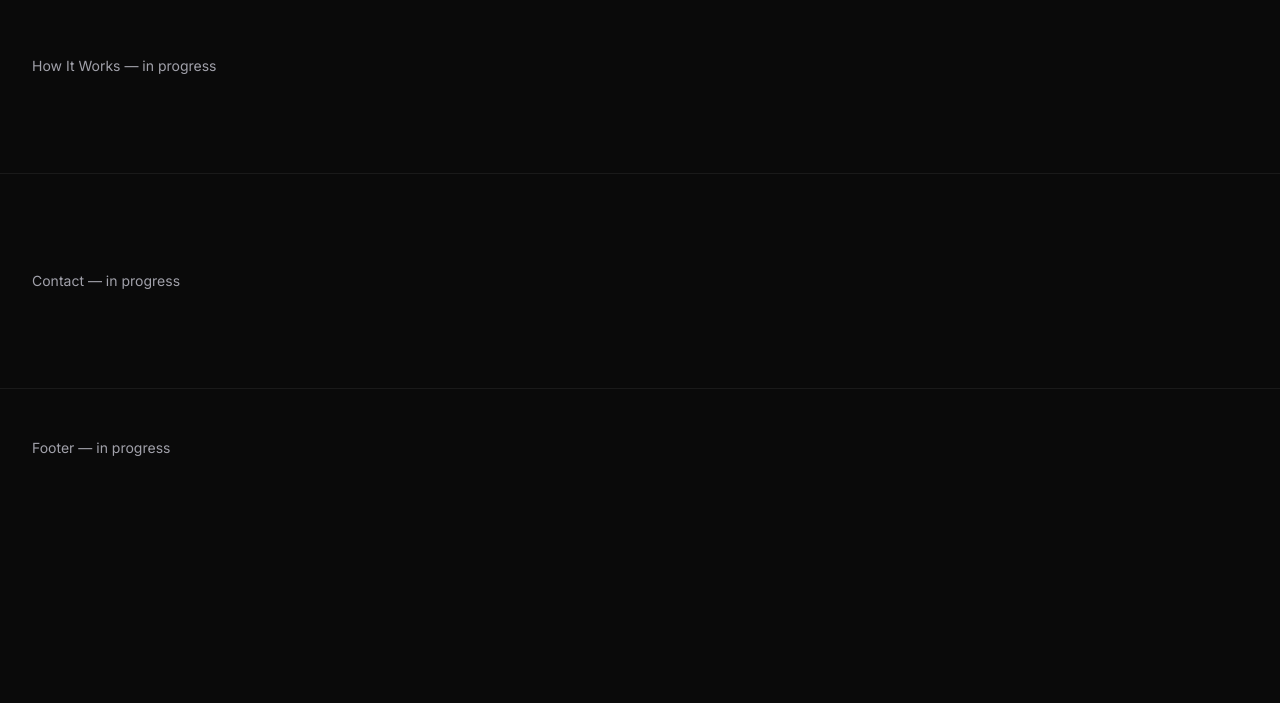
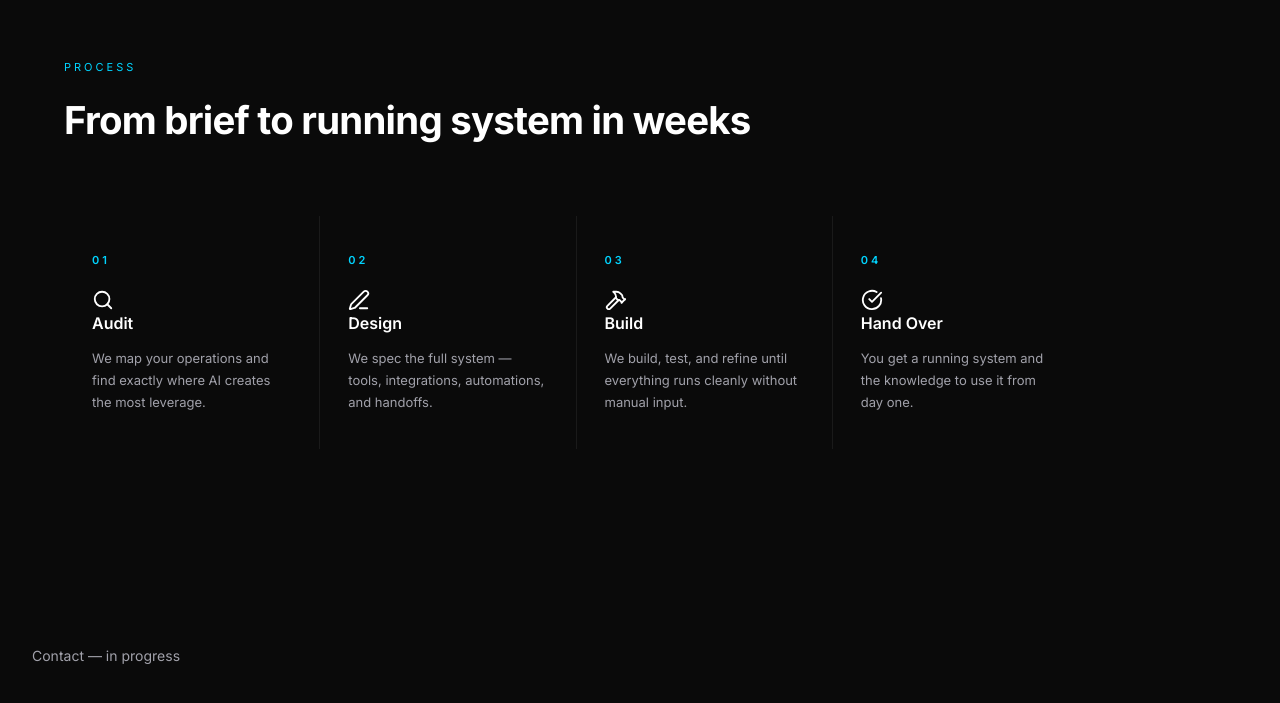
Before and after one commit to zeffmubashir/noctiluca-ai, a Next.js app: page / in a window 1280 px wide. Shown: the part 2220-2923 px from the top of the page. Before the commit the page ends 2728 px from the top, so only its background shows below. Built offline with nearby package versions, Linux system fonts and the light colour scheme.

Commit message:
feat: how it works section complete

```diff
--- a/components/HowItWorks.tsx
+++ b/components/HowItWorks.tsx
@@ -1,7 +1,155 @@
+'use client'
+
+import { motion, type Variants } from 'framer-motion'
+import {
+  CheckCircle,
+  Hammer,
+  PenLine,
+  Search,
+  type LucideIcon,
+} from 'lucide-react'
+
+interface Step {
+  number: string
+  icon: LucideIcon
+  title: string
+  description: string
+}
+
+const steps: Step[] = [
+  {
+    number: '01',
+    icon: Search,
+    title: 'Audit',
+    description:
+      'We map your operations and find exactly where AI creates the most leverage.',
+  },
+  {
+    number: '02',
+    icon: PenLine,
+    title: 'Design',
+    description:
+      'We spec the full system — tools, integrations, automations, and handoffs.',
+  },
+  {
+    number: '03',
+    icon: Hammer,
+    title: 'Build',
+    description:
+      'We build, test, and refine until everything runs cleanly without manual input.',
+  },
+  {
+    number: '04',
+    icon: CheckCircle,
+    title: 'Hand Over',
+    description:
+      'You get a running system and the knowledge to use it from day one.',
+  },
+]
+
+const containerVariants: Variants = {
+  hidden: {},
+  show: {
+    transition: {
+      staggerChildren: 0.1,
+    },
+  },
+}
+
+const stepVariants: Variants = {
+  hidden: { opacity: 0, y: 16 },
+  show: {
+    opacity: 1,
+    y: 0,
+    transition: { duration: 0.45, ease: [0.22, 1, 0.36, 1] },
+  },
+}
+
 export default function HowItWorks(): React.JSX.Element {
   return (
-    <div style={{ padding: '6rem 2rem', color: '#a1a1aa', borderBottom: '1px solid #1a1a1a', fontSize: '0.875rem' }}>
-      How It Works — in progress
-    </div>
+    <section
+      id="how-it-works"
+      className="w-full bg-[#0a0a0a]"
+      style={{ padding: '100px 0' }}
+    >
+      <div
+        className="mx-auto max-w-6xl"
+        style={{
+          paddingLeft: 'clamp(24px, 5vw, 80px)',
+          paddingRight: 'clamp(24px, 5vw, 80px)',
+        }}
+      >
+        <div style={{ marginBottom: '64px' }}>
+          <p
+            className="uppercase text-[#00d4ff]"
+            style={{
+              fontSize: '11px',
+              letterSpacing: '3px',
+              marginBottom: '14px',
+            }}
+          >
+            Process
+          </p>
+          <h2
+            className="font-bold text-[#ffffff]"
+            style={{
+              fontSize: 'clamp(1.8rem, 3vw, 2.6rem)',
+              letterSpacing: '-0.02em',
+            }}
+          >
+            From brief to running system in weeks
+          </h2>
+        </div>
+
+        <motion.div
+          className="grid grid-cols-1 gap-px bg-[#1a1a1a] md:grid-cols-4"
+          variants={containerVariants}
+          initial="hidden"
+          whileInView="show"
+          viewport={{ once: true, amount: 0.1 }}
+        >
+          {steps.map((step) => {
+            const Icon = step.icon
+
+            return (
+              <motion.div
+                key={step.number}
+                variants={stepVariants}
+                className="bg-[#0a0a0a]"
+                style={{ padding: '36px 28px' }}
+              >
+                <p
+                  className="font-semibold text-[#00d4ff]"
+                  style={{
+                    fontSize: '11px',
+                    letterSpacing: '3px',
+                    marginBottom: '20px',
+                  }}
+                >
+                  {step.number}
+                </p>
+                <Icon
+                  size={22}
+                  className="mb-4 text-[#ffffff]"
+                  aria-hidden="true"
+                />
+                <h3
+                  className="font-semibold text-[#ffffff]"
+                  style={{ fontSize: '16px', marginBottom: '10px' }}
+                >
+                  {step.title}
+                </h3>
+                <p
+                  className="text-[#a1a1aa]"
+                  style={{ fontSize: '13px', lineHeight: 1.7 }}
+                >
+                  {step.description}
+                </p>
+              </motion.div>
+            )
+          })}
+        </motion.div>
+      </div>
+    </section>
   )
 }
```
